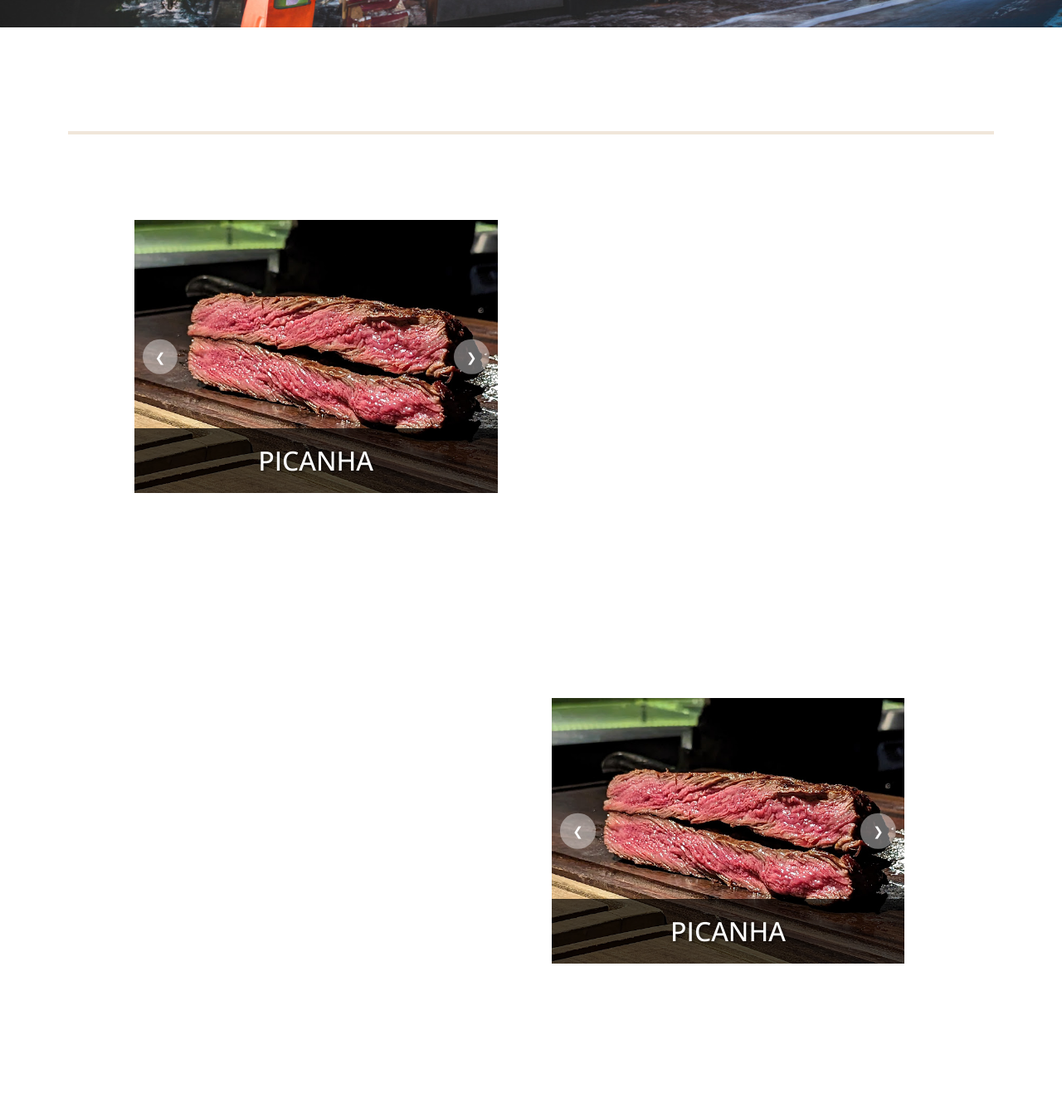
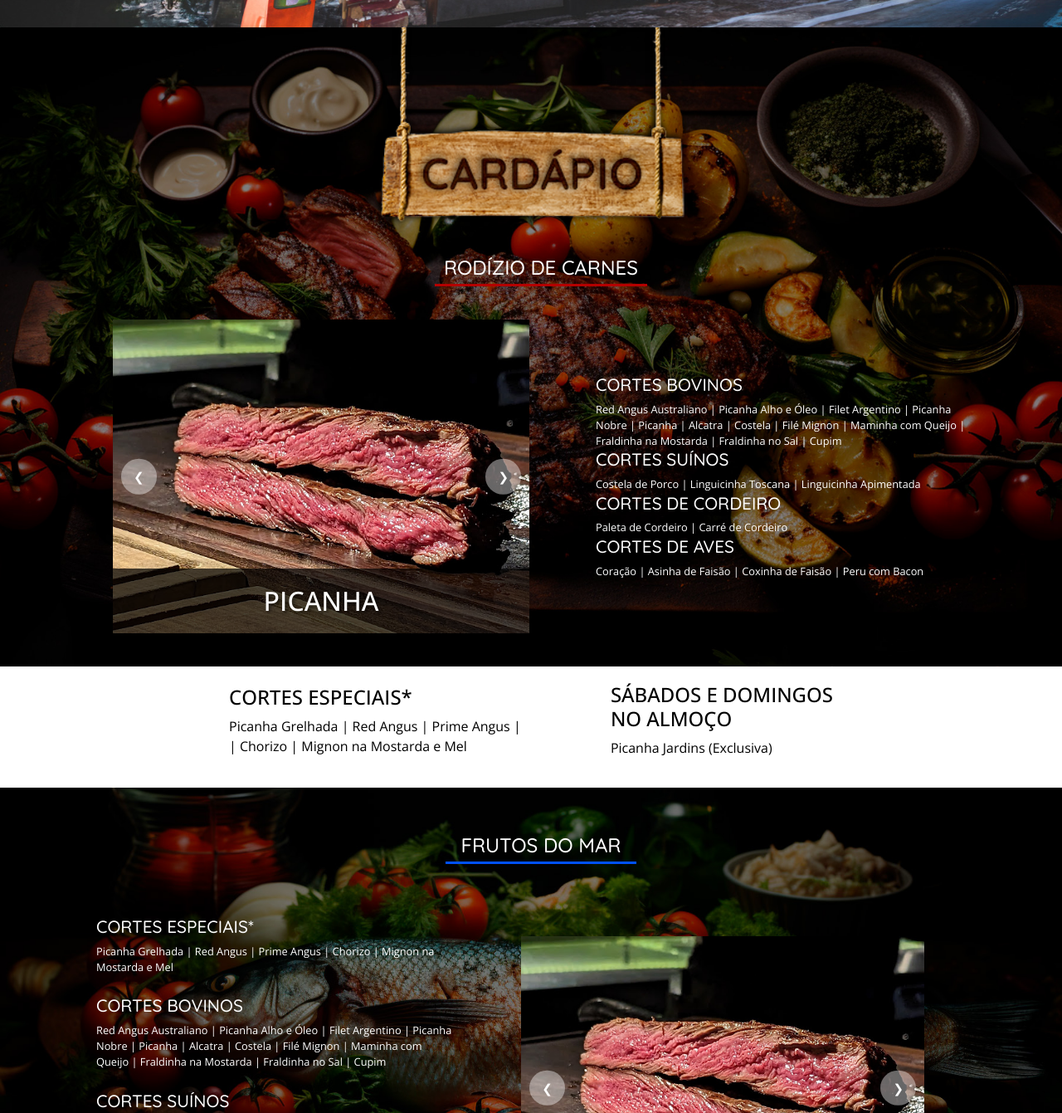
Before and after one commit to patrickmartins06/Carousel---Modelo-1, a plain HTML site: page index.html in a window 1280 px wide. Shown: the part 528-1869 px from the top of the page at 83% size. Before the commit the page ends 1799 px from the top, so only its background shows below. Drawn offline with nearby package versions, Linux system fonts and the light colour scheme; a web font is replaced by a local one.

Commit message:
Alterações no css

```diff
--- a/index.html
+++ b/index.html
@@ -26,11 +26,14 @@
         <a href="">Cardápio </a>
         <a href="">Sobre Nós </a>
         <a href="">Preços </a>
+        <a href="">Promoções </a>
 
 </div>
     </header>
 
 <body>
+
+
     <div id="carouselExampleCaptions" class="carousel slide">
 
         <div class="carousel-inner">
@@ -67,10 +70,13 @@
           <span class="visually-hidden">Next</span>
         </button>
       </div>
-    <main class="container">
-        <h2>Cardápio</h2>
-        <hr>
-        <h3>Rodízio de carnes</h3>
+      <section class="container" id="img-parallax">
+        <div id="sign">
+
+      </div>
+      <div class="title-cardapio">
+        <h3 style="border-bottom: 3px solid #b40000; width: 20vw; ">Rodízio de carnes</h3>
+      </div>
       <div class="cardapio">
         <div class="cardapio">
           <div class="carousel-container">
@@ -101,8 +107,7 @@
       <div>
 
         <div class="info-cardapio">
-        <h4>Cortes Especiais*</h4>
-        <p> Picanha Grelhada | Red Angus | Prime Angus | Chorizo | Mignon na Mostarda e Mel</p>
+
         <h4>Cortes Bovinos</h4>
         <p> Red Angus Australiano | Picanha Alho e Óleo | Filet Argentino | Picanha Nobre | Picanha | Alcatra | Costela | Filé Mignon | Maminha com Queijo | Fraldinha na Mostarda | Fraldinha no Sal | Cupim</p>
         <h4>Cortes Suínos</h4>
@@ -114,29 +119,45 @@
       </div>
     </div>
 
-    </main>
+       </section>
+      <div id="diferenciais">
+        <div class="block-dif-1">
+          <h4>Cortes Especiais*</h4>
+        <p> Picanha Grelhada | Red Angus | Prime Angus | <br>| Chorizo | Mignon na Mostarda e Mel</p>
+     </div>
 
-    <main class="container">
-         <h3>Frutos do mar</h3>
+        <div class="block-dif-2">
+        <h4>Sábados e Domingos <br>no Almoço</h4>
+        <p>Picanha Jardins (Exclusiva)</p>
+       </div>
+      </div>
+       <section class="container" id="img-parallax2">
+        <div class="title-cardapio">
+          <h3 style="border-bottom: 3px solid #0051ff; width: 18vw; ">Frutos do mar</h3>
+        </div>
     <div class="cardapio">
       <div>
 
         <div class="info-cardapio">
         <h4>Cortes Especiais*</h4>
         <p> Picanha Grelhada | Red Angus | Prime Angus | Chorizo | Mignon na Mostarda e Mel</p>
+        <br>
         <h4>Cortes Bovinos</h4>
         <p> Red Angus Australiano | Picanha Alho e Óleo | Filet Argentino | Picanha Nobre | Picanha | Alcatra | Costela | Filé Mignon | Maminha com Queijo | Fraldinha na Mostarda | Fraldinha no Sal | Cupim</p>
+        <br>
         <h4>Cortes Suínos</h4>
         <p> Costela de Porco | Linguicinha Toscana | Linguicinha Apimentada</p>
+        <br>
         <h4>Cortes de Cordeiro</h4>
         <p> Paleta de Cordeiro | Carré de Cordeiro</p>
+        <br>
         <h4>Cortes de Aves</h4>
         <p> Coração | Asinha de Faisão | Coxinha de Faisão | Peru com Bacon</p>
       </div>
     </div>
     <section class="parallax-section">
-      <div class="parallax-bg"> </div>
-  </section>
+      <div class="parallax-bg"></div>
+    </section>
       <div class="cardapio">
 
 
@@ -169,7 +190,7 @@
 
 
   <!-- Mais conteúdo ... -->
-</main>
+        </section>
 
 <!-- Seu rodapé e scripts existentes ... -->
 
--- a/script.js
+++ b/script.js
@@ -28,4 +28,10 @@ function prevSlide() {
 document.querySelector(".carousel-prev").addEventListener("click", prevSlide);
 document.querySelector(".carousel-next").addEventListener("click", nextSlide);
 
-// script.js
+$(document).ready(function() {
+  // Atualize a posição do background ao rolar a página
+  $(window).scroll(function() {
+    var scrollPosition = $(this).scrollTop();
+    $('.parallax-bg').css('background-position', 'center ' + -(scrollPosition / 3) + 'px');
+  });
+});
--- a/style.css
+++ b/style.css
@@ -20,6 +20,11 @@ header{
 
 html{
 
+}
+
+body {
+  margin: 0;
+  background-color: #000;
 }
 #top-header {
 
@@ -206,27 +211,63 @@ transition: 0.8s;
   padding: 0;
     width: 100vw;
     padding-top: 50px;
-    column-gap: 10px;
 
 
 }
 
 
+section#img-parallax{
+    min-width: 100vw;
+    background-image: url(img/bg-cardapio.jpg);
+    background-position: center;
+    background-size: cover;
+    background-attachment: fixed;
+
+}
+
+section#img-parallax2{
+  min-width: 100vw;
+  background-image: url(img/bg-cardapio2.jpg);
+  background-position: center;
+  background-size: cover;
+  background-attachment: fixed;
+
+
+}
 
 
 .cardapio{
     display: flex;
     flex-direction: row;
-
+    justify-content: center;
     align-items: center;
-    margin: auto;
+    margin: 0 auto;
     gap: 30px;
+    max-width: 85vw;
 }
 
 .container h2{
     text-transform: uppercase;
     text-align: center;
     padding: 10px;
+
+}
+
+#sign {
+  display: flex;
+  flex-direction: column;
+  margin: 0;
+    background-image: url(img/placa-de-madeira.png);
+    background-repeat: no-repeat;
+    background-size: contain;
+    justify-content: center;
+    text-align: center;
+   height: 35vh;
+   margin-bottom: 20px;
+    background-position: top;
+margin-top: -10vh;
+
+    min-height: 10vh;
 }
 
 .cardapio img{
@@ -243,7 +284,7 @@ transition: 0.8s;
 /* Estilos para o carousel */
 .carousel-container {
     position: relative;
-    width: 80%;
+    width: 100%;
     margin: 0 auto;
     overflow: hidden;
   }
@@ -254,6 +295,7 @@ transition: 0.8s;
   }
 
   .carousel-slide {
+
     flex-shrink: 0;
     width: 100%;
     margin-right: 10px;
@@ -308,6 +350,9 @@ transition: 0.8s;
   }
 
   .info-cardapio-reverse h3{
+    margin: 0;
+    text-align: center;
+
     font-size: 1.5rem;
     text-align: center;
     padding: 5px;
@@ -315,6 +360,18 @@ transition: 0.8s;
     font-family: 'Quicksand', sans-serif;
 
   }
+ .title-cardapio{
+  width: 100vw;
+  margin: 0 auto;
+  display: flex;
+  flex-direction: column;
+  justify-content: center;
+  align-items: center;
+
+ }
+ #diferenciais p{
+  color: #000;
+ }
 
   .info-cardapio-reverse h4{
     font-size: 1.3rem;
@@ -332,16 +389,36 @@ transition: 0.8s;
 
   }
 
-  .container hr{
-
-    border: 2px solid;
-    border-color: #C29A6D;
-  }
 
 
 
-main h3{
+#diferenciais{
+  background-color: #fff;
+}
 
+#diferenciais{
+  max-width: 60vw;
+  display: flex;
+  flex-direction: row;
+  margin: 0 auto;
+  justify-content: space-between;
+  align-items: center;
+  padding: 10px;
+}
+.block-dif-1, .block-dif-2{
+  display: flex;
+  flex-direction: column;
+  padding: 10px;
+}
+
+.block-dif-1 h4, .block-dif-2 h4{
+color: #000;
+text-transform: uppercase;
+}
+
+
+section h3{
+    margin: 0;
     font-size: 1.5rem;
     text-align: center;
     padding: 5px;
@@ -415,7 +492,7 @@ main h3{
 .parallax-section {
   height: 500px; /* Altura desejada para o efeito Parallax */
   position: relative;
-  overflow: hidden;
+
 }
 
 .parallax-bg {
```
Also changed, not shown: img/bg-cardapio2.jpg (added), img/placa-de-madeira.png (added), 1 other file.
